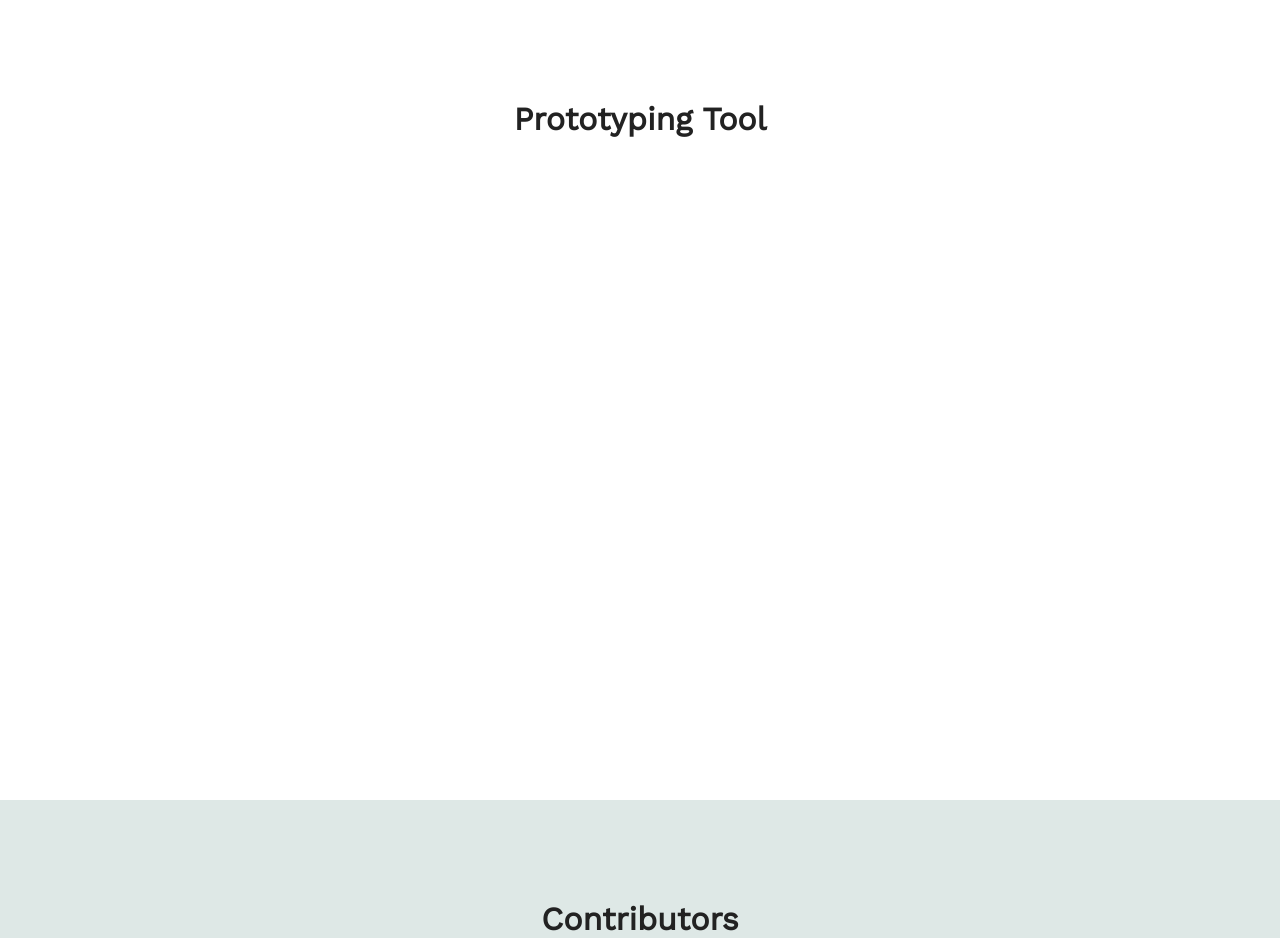
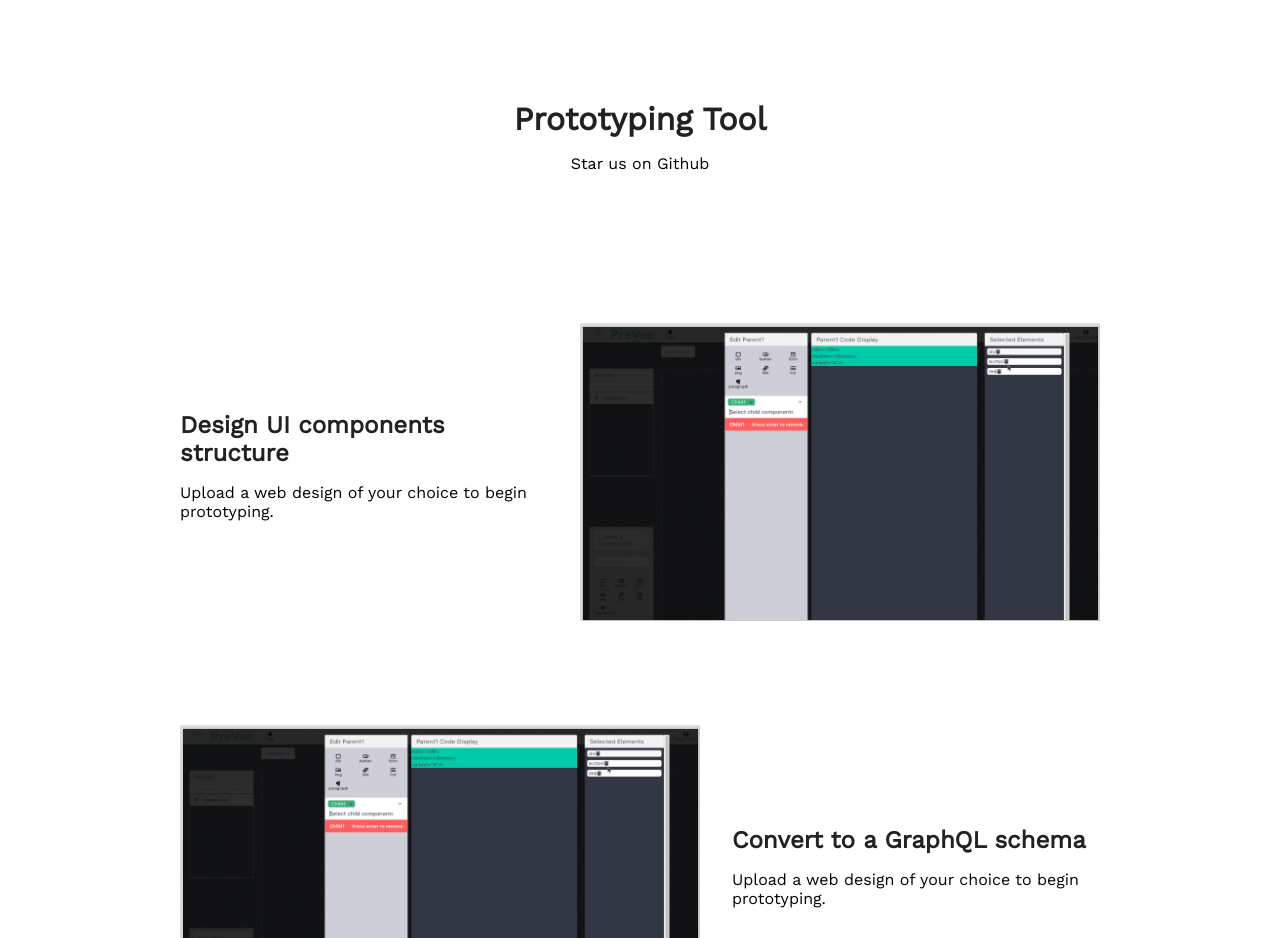
Before and after one commit to CAD-X/Showcase, a Next.js app: page / in a window 1280 px wide. Shown: the part 800-1738 px from the top of the page. Built offline with nearby package versions, Linux system fonts and the light colour scheme; grey boxes are pictures that could not be loaded.

Commit message:
add images and about sections

```diff
--- a/index.scss
+++ b/index.scss
@@ -24,10 +24,44 @@ p {
 
 #demo {
   width: 100%;
-  height: 100vh;
   padding: 100px;
   h1 {
     text-align: center;
+  }
+  #githubStar {
+    text-align: center;
+    .github-button {
+      iframe {
+        position: relative;
+        left: 43px;
+      }
+    }
+  }
+}
+
+#aboutWrapper {
+  margin: 80px;
+  .about-container {
+    display: flex;
+    justify-content: space-evenly;
+    margin: 100px auto;
+    .about-details {
+      width: 50%;
+      display: flex;
+      flex-direction: column;
+      // margin-right: 2rem;
+      // margin-left: 2rem;
+      justify-content: center;
+    }
+    .about-details.left {
+      margin-left: 2rem;
+    }
+    .about-details.right {
+      margin-right: 2rem;
+    }
+    .about-image > img {
+      max-width: 520px;
+    }
   }
 }
 
--- a/pages/index.js
+++ b/pages/index.js
@@ -6,6 +6,7 @@ const Index = () => (
   <div>
     <Head>
       <link rel="stylesheet" href="https://fonts.googleapis.com/css?family=Work+Sans&display=swap" />
+      <script async defer src="https://buttons.github.io/buttons.js"></script>
     </Head>
     <div id="jumbotron">
       <div className="heading-container">
@@ -17,6 +18,63 @@ const Index = () => (
 
     <div id="demo">
       <h1>Prototyping Tool</h1>
+
+      <div id="githubStar">
+        <p>Star us on Github</p>
+       <div className="github-button">
+        <iframe
+          src='https://ghbtns.com/github-btn.html?user=cad-x&repo=protocad&type=star&size=large'
+          frameBorder='0'
+          scrolling='0'
+          width='160px'
+          height='30px'>
+        </iframe>
+       </div>
+      </div>
+
+      <div id="aboutWrapper">
+      <div className="about-container">
+        <div className="about-details right">
+          <h2>Design UI components structure</h2>
+          <p>Upload a web design of your choice to begin prototyping.</p>
+        </div>
+        <div className="about-image">
+          <img src="/demo.png" />
+        </div>
+      </div>
+
+
+      <div className="about-container">
+        <div className="about-image">
+          <img src="/demo.png" />
+        </div>
+        <div className="about-details left">
+          <h2>Convert to a GraphQL schema</h2>
+          <p>Upload a web design of your choice to begin prototyping.</p>
+        </div>
+      </div>
+
+      <div className="about-container">
+        <div className="about-details right">
+          <h2>Add resolvers and configure queries</h2>
+          <p>Upload a web design of your choice to begin prototyping.</p>
+        </div>
+        <div className="about-image">
+          <img src="/demo.png" />
+        </div>
+      </div>
+
+      <div className="about-container">
+        <div className="about-image">
+          <img src="/demo.png" />
+        </div>
+        <div className="about-details left">
+          <h2>Preview data</h2>
+          <p>Upload a web design of your choice to begin prototyping.</p>
+        </div>
+      </div>
+    </div>
+
     </div>
 
     <div id="contributors">
```
Also changed, not shown: public/demo.png (added).
